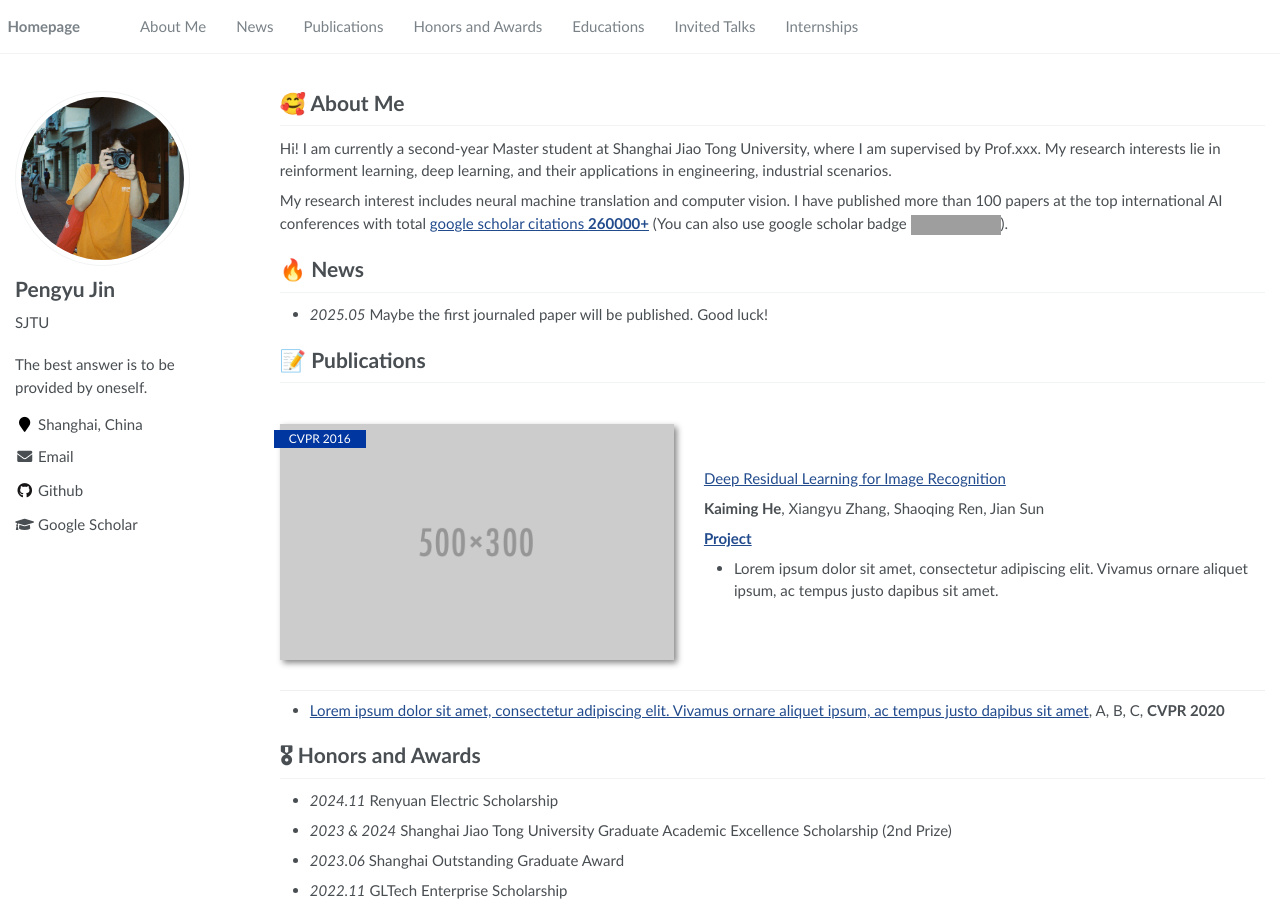
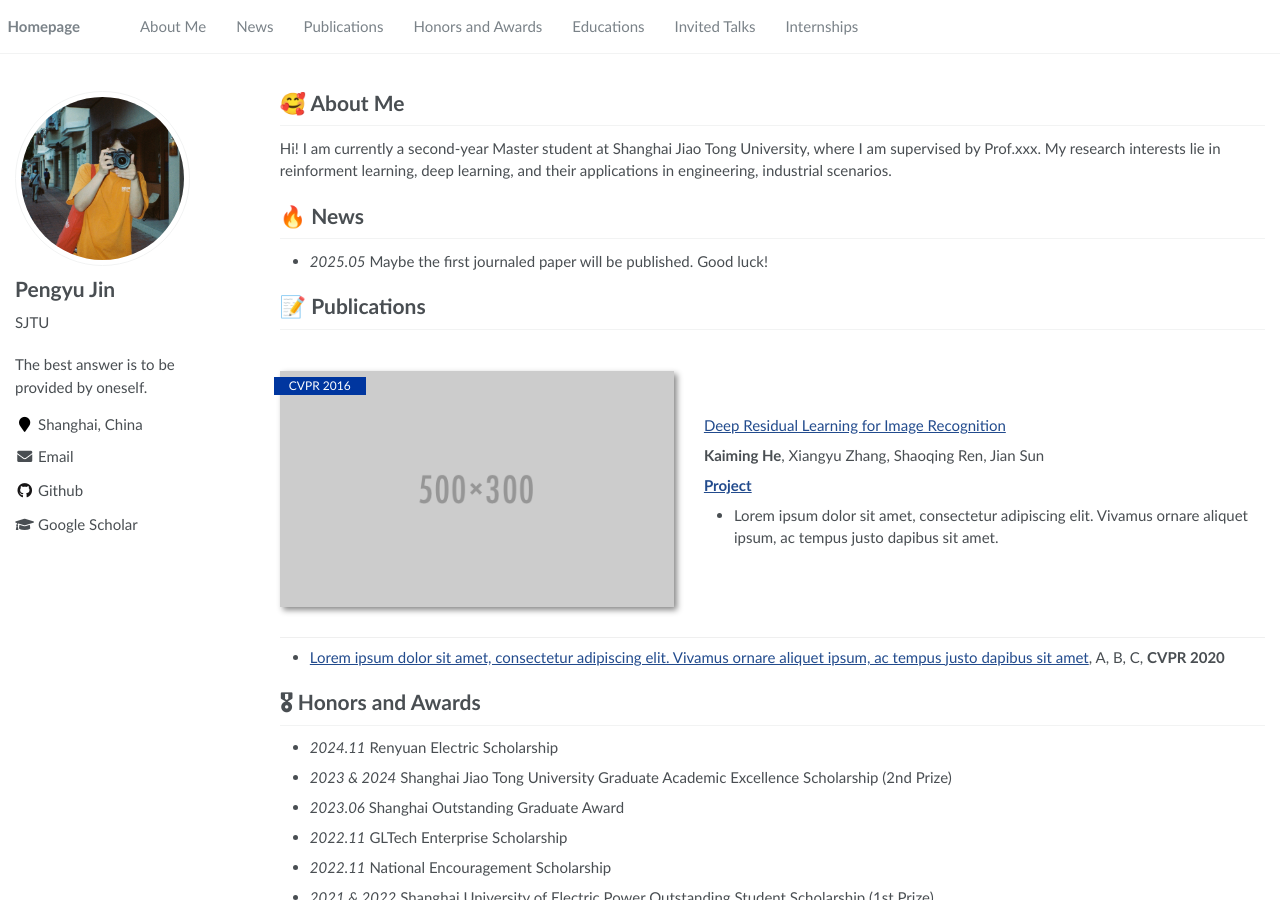
Before and after one commit to Pengyu-Jin/AcademicPages, a Jekyll site: the page built from _pages/about.md, in a window 1280 px wide and 900 px high. Built offline with Jekyll 4.4.1, drawn with Linux system fonts in a browser that asks for light colours; grey boxes are pictures that could not be loaded.

Commit message:
update info

```diff
--- a/_pages/about.md
+++ b/_pages/about.md
@@ -20,7 +20,7 @@ redirect_from:
 # 🥰 About Me
 Hi! I am currently a second-year Master student at Shanghai Jiao Tong University, where I am supervised by Prof.xxx. My research interests lie in reinforment learning, deep learning, and their applications in engineering, industrial scenarios.
 
-My research interest includes neural machine translation and computer vision. I have published more than 100 papers at the top international AI conferences with total <a href='https://scholar.google.com/citations?user=DhtAFkwAAAAJ'>google scholar citations <strong><span id='total_cit'>260000+</span></strong></a> (You can also use google scholar badge <a href='https://scholar.google.com/citations?user=DhtAFkwAAAAJ'><img src="https://img.shields.io/endpoint?url={{ url | url_encode }}&logo=Google%20Scholar&labelColor=f6f6f6&color=9cf&style=flat&label=citations"></a>).
+<!-- My research interest includes neural machine translation and computer vision. I have published more than 100 papers at the top international AI conferences with total <a href='https://scholar.google.com/citations?user=DhtAFkwAAAAJ'>google scholar citations <strong><span id='total_cit'>260000+</span></strong></a> (You can also use google scholar badge <a href='https://scholar.google.com/citations?user=DhtAFkwAAAAJ'><img src="https://img.shields.io/endpoint?url={{ url | url_encode }}&logo=Google%20Scholar&labelColor=f6f6f6&color=9cf&style=flat&label=citations"></a>). -->
 
 
 # 🔥 News
```
